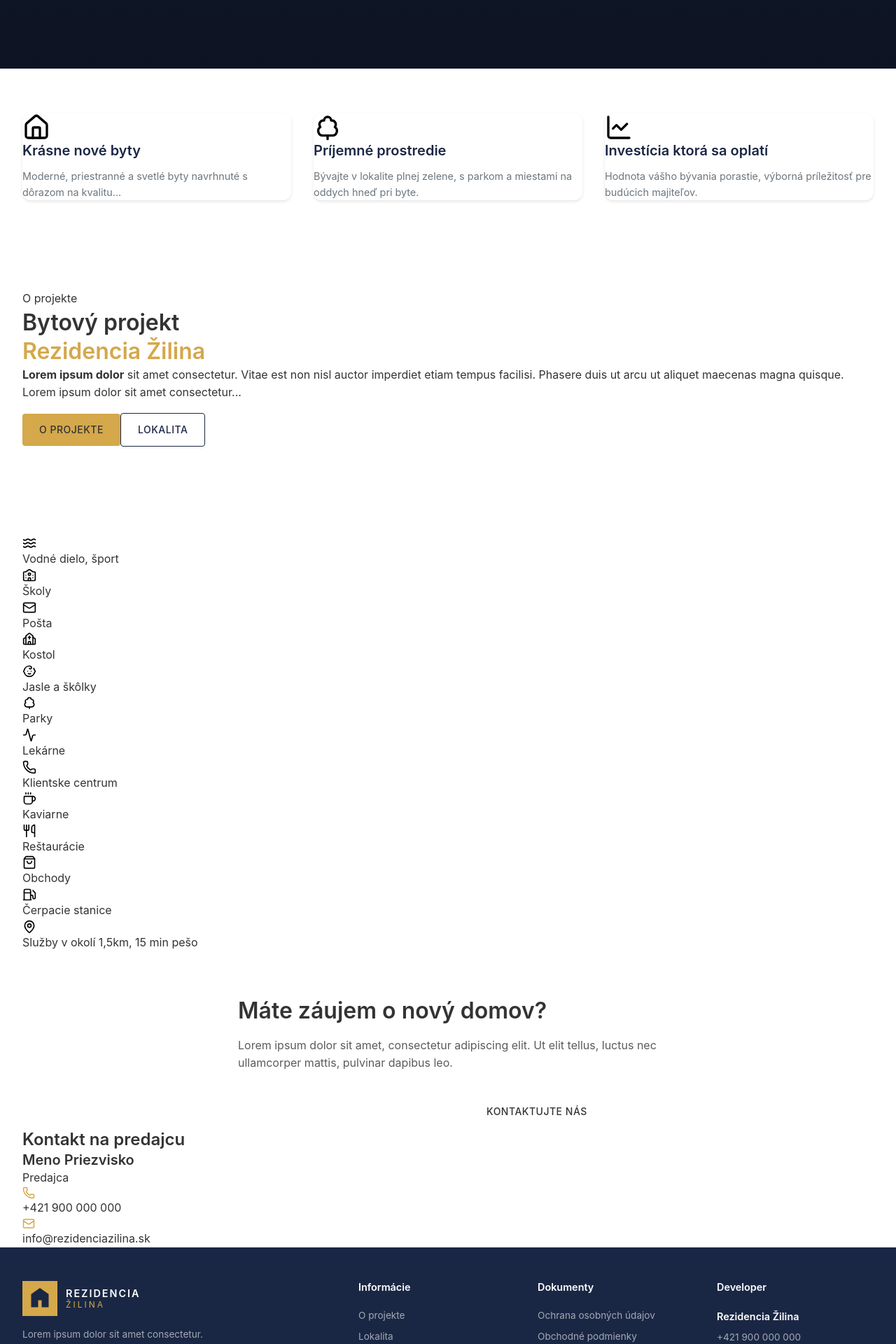
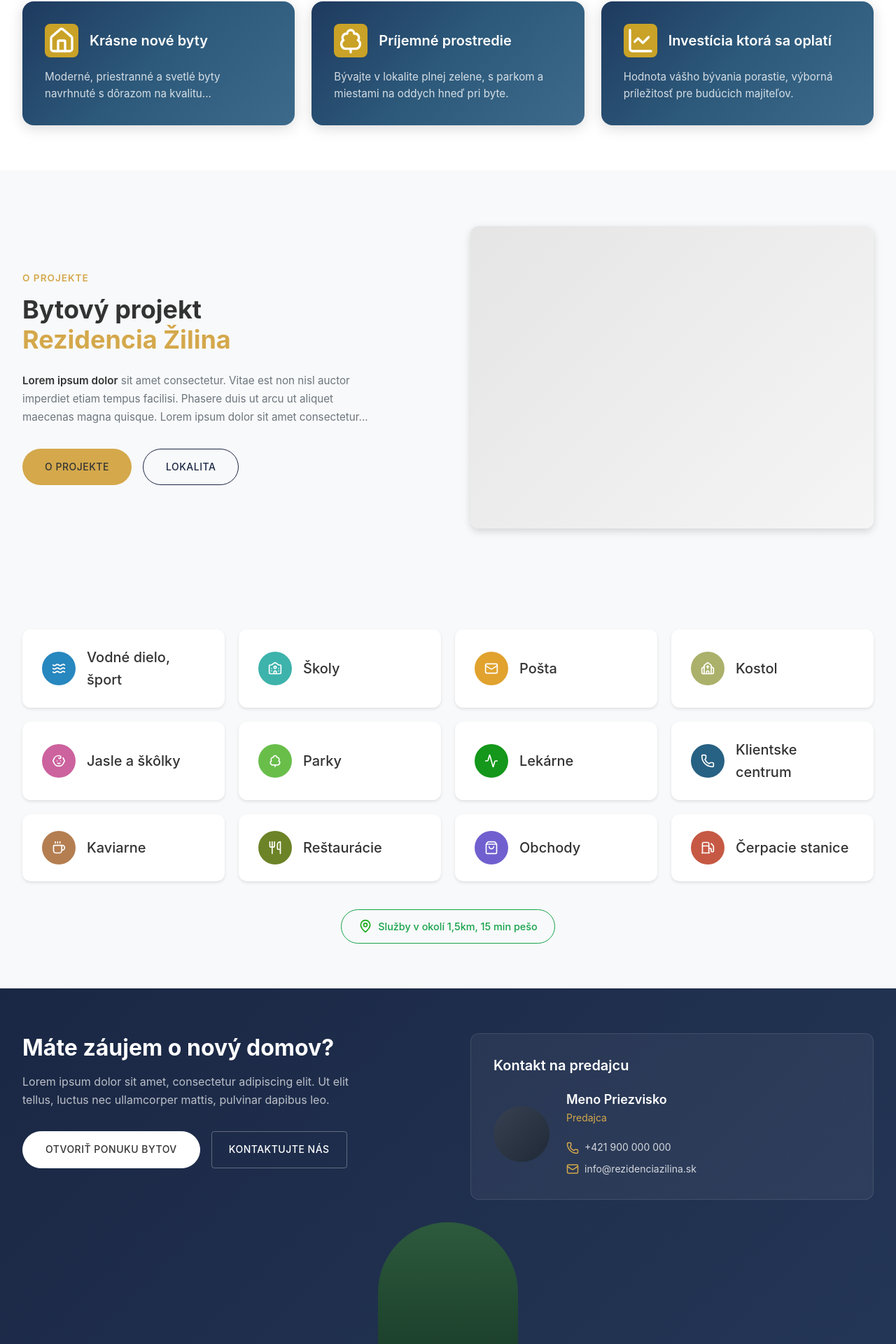
Before and after one commit to mijacke/developer-web, a Nuxt app: page / in a window 1280 px wide. Shown: the part 776-2696 px from the top of the page at 70% size. Built offline with nearby package versions, Linux system fonts and the light colour scheme.

Commit message:
style(home): redesign feature cards and amenities

```diff
--- a/app/assets/styles/pages/_home.css
+++ b/app/assets/styles/pages/_home.css
@@ -5,24 +5,25 @@
 /* Hero Section */
 .home-page .hero {
     position: relative;
-    height: 100vh;
-    min-height: 600px;
+    min-height: 80vh;
     display: flex;
     align-items: center;
     justify-content: center;
+    padding: 6rem 0;
 }
 
 .home-page .hero-bg {
     position: absolute;
     inset: 0;
+    background: linear-gradient(135deg, #1a2744 0%, #0f1929 100%);
 }
 
 .home-page .hero-overlay {
     position: absolute;
     inset: 0;
     background: linear-gradient(to bottom,
-            rgba(26, 39, 68, 0.7) 0%,
-            rgba(26, 39, 68, 0.5) 100%);
+            rgba(26, 39, 68, 0.4) 0%,
+            rgba(26, 39, 68, 0.6) 100%);
 }
 
 .home-page .hero-content {
@@ -34,17 +35,31 @@
     max-width: 800px;
 }
 
+.home-page .hero-label {
+    display: inline-block;
+    font-size: 0.8rem;
+    font-weight: 500;
+    letter-spacing: 2px;
+    color: var(--color-gold);
+    margin-bottom: 1rem;
+}
+
 .home-page .hero-title {
-    font-size: 3rem;
+    font-size: clamp(2.5rem, 5vw, 4rem);
     font-weight: 700;
-    margin-bottom: 1rem;
+    margin-bottom: 1.5rem;
     color: var(--color-text-light);
+    line-height: 1.1;
 }
 
 .home-page .hero-subtitle {
-    font-size: 1.25rem;
-    opacity: 0.9;
+    font-size: 1.1rem;
+    opacity: 0.85;
     margin-bottom: 2rem;
+    max-width: 600px;
+    margin-left: auto;
+    margin-right: auto;
+    line-height: 1.6;
 }
 
 .home-page .hero-buttons {
@@ -54,128 +69,497 @@
     flex-wrap: wrap;
 }
 
-/* Features Section */
-.home-page .features-grid {
+/* Rounded Button Style */
+.btn-rounded {
+    border-radius: 50px !important;
+    padding: 0.875rem 2rem !important;
+}
+
+/* Feature Cards Section */
+.home-page .features {
+    background: transparent;
+    padding: 4rem 0;
+    position: relative;
+    z-index: 10;
+}
+
+.home-page .features .features-grid {
     display: grid;
     grid-template-columns: repeat(3, 1fr);
-    gap: 2rem;
+    gap: 1.5rem;
 }
 
-.home-page .feature-card {
-    background: var(--color-bg-white);
-    border-radius: var(--radius-lg);
-    overflow: hidden;
-    box-shadow: var(--shadow-sm);
+.home-page .features .feature-card {
+    background: linear-gradient(135deg, #1e3a5f 0%, #2d5a7b 50%, #3d6a8b 100%);
+    border-radius: 1rem;
+    padding: 2rem;
+    box-shadow: 0 4px 20px rgba(0, 0, 0, 0.15);
+    transition: all var(--transition-normal);
+    border: none;
+    color: white;
 }
 
-.home-page .feature-image {
-    aspect-ratio: 16/10;
+.home-page .features .feature-card:hover {
+    transform: translateY(-4px);
+    box-shadow: 0 8px 30px rgba(0, 0, 0, 0.2);
 }
 
-.home-page .feature-content {
-    padding: 1.5rem;
+.home-page .features .feature-header {
+    display: flex;
+    align-items: center;
+    gap: 1rem;
+    margin-bottom: 1rem;
 }
 
-.home-page .feature-title {
-    font-size: 1.25rem;
-    margin-bottom: 0.75rem;
-    color: var(--color-primary-dark);
+.home-page .features .feature-icon {
+    width: 48px;
+    height: 48px;
+    display: flex;
+    align-items: center;
+    justify-content: center;
+    flex-shrink: 0;
+    background: #c9a227;
+    border-radius: 0.5rem;
 }
 
-.home-page .feature-text {
-    color: var(--color-text-muted);
-    font-size: 0.9rem;
+.home-page .features .feature-icon img {
+    filter: brightness(0) invert(1);
+}
+
+.home-page .features .feature-title {
+    font-size: 1.25rem;
+    font-weight: 600;
+    color: white;
+    margin: 0;
+}
+
+.home-page .features .feature-text {
+    font-size: 0.95rem;
+    color: rgba(255, 255, 255, 0.8);
     line-height: 1.6;
     margin: 0;
 }
 
-/* Services Section */
-.home-page .services-grid {
-    display: grid;
-    grid-template-columns: repeat(6, 1fr);
-    gap: 1.5rem;
-    margin-top: 2rem;
+/* About Project Section */
+.home-page .about-project {
+    background: var(--color-bg-light);
+    padding: 5rem 0;
 }
 
-.home-page .service-item {
+.home-page .about-grid {
+    display: grid;
+    grid-template-columns: 1fr 1fr;
+    gap: 4rem;
+    align-items: center;
+}
+
+.home-page .about-content {
+    max-width: 500px;
+}
+
+.home-page .about-label {
+    display: inline-block;
+    font-size: 0.85rem;
+    font-weight: 600;
+    color: var(--color-gold);
+    margin-bottom: 0.75rem;
+    text-transform: uppercase;
+    letter-spacing: 1px;
+}
+
+.home-page .about-title {
+    font-size: 2.25rem;
+    font-weight: 700;
+    color: var(--color-text-dark);
+    margin-bottom: 1.5rem;
+    line-height: 1.2;
+}
+
+.home-page .about-title .text-gold {
+    color: var(--color-gold);
+}
+
+.home-page .about-text {
+    color: var(--color-text-muted);
+    line-height: 1.7;
+    margin-bottom: 2rem;
+    font-size: 0.95rem;
+}
+
+.home-page .about-text strong {
+    color: var(--color-text-dark);
+    font-weight: 600;
+}
+
+.home-page .about-buttons {
     display: flex;
-    flex-direction: column;
+    gap: 1rem;
+    flex-wrap: wrap;
+}
+
+.home-page .about-image {
+    position: relative;
+}
+
+.home-page .about-image-wrapper {
+    width: 100%;
+    aspect-ratio: 4/3;
+    border-radius: var(--radius-lg);
+    background: linear-gradient(135deg, #e5e5e5 0%, #f5f5f5 100%);
+    box-shadow: var(--shadow-md);
+}
+
+/* Amenities Section */
+.home-page .amenities {
+    padding: 4rem 0;
+    background: var(--color-bg-light);
+}
+
+.home-page .amenities-grid {
+    display: grid;
+    grid-template-columns: repeat(4, 1fr);
+    gap: 1.25rem;
+}
+
+.home-page .amenity-item {
+    display: flex;
+    flex-direction: row;
     align-items: center;
-    gap: 0.75rem;
-    padding: 1.5rem 1rem;
+    gap: 1rem;
+    padding: 1.5rem 1.75rem;
     background: var(--color-bg-white);
-    border-radius: var(--radius-md);
+    border-radius: var(--radius-lg);
     box-shadow: var(--shadow-sm);
     transition: all var(--transition-normal);
 }
 
-.home-page .service-item:hover {
-    transform: translateY(-4px);
+.home-page .amenity-item:hover {
+    transform: translateY(-2px);
     box-shadow: var(--shadow-md);
 }
 
-.home-page .service-icon {
-    color: var(--color-gold);
+.home-page .amenity-icon {
+    width: 48px;
+    height: 48px;
+    display: flex;
+    align-items: center;
+    justify-content: center;
+    border-radius: 50%;
+    flex-shrink: 0;
 }
 
-.home-page .service-label {
-    font-size: 0.875rem;
+.home-page .amenity-icon img {
+    filter: brightness(0) invert(1);
+}
+
+/* Icon Color Variants */
+.home-page .amenity-icon--teal {
+    background: #2787BF;
+    color: white;
+}
+
+.home-page .amenity-icon--green {
+    background: #3DB3AC;
+    color: white;
+}
+
+.home-page .amenity-icon--orange {
+    background: #E1A22E;
+    color: white;
+}
+
+.home-page .amenity-icon--brown {
+    background: #ABB16A;
+    color: white;
+}
+
+.home-page .amenity-icon--red {
+    background: #CC629E;
+    color: white;
+}
+
+.home-page .amenity-icon--lime {
+    background: #69BE4A;
+    color: white;
+}
+
+.home-page .amenity-icon--emerald {
+    background: #14971A;
+    color: white;
+}
+
+.home-page .amenity-icon--blue {
+    background: #276183;
+    color: white;
+}
+
+.home-page .amenity-icon--cyan {
+    background: #B47E51;
+    color: white;
+}
+
+.home-page .amenity-icon--purple {
+    background: #6C8327;
+    color: white;
+}
+
+.home-page .amenity-icon--gold {
+    background: #7060CF;
+    color: white;
+}
+
+.home-page .amenity-icon--salmon {
+    background: #C65944;
+    color: white;
+}
+
+.home-page .amenity-label {
+    font-size: 1.25rem;
     font-weight: 500;
     color: var(--color-text-dark);
-    text-align: center;
 }
 
-/* CTA Section */
-.home-page .cta {
-    text-align: center;
+/* Badge at bottom - green */
+.home-page .amenities-badge-wrapper {
+    display: flex;
+    justify-content: center;
+    margin-top: 2.5rem;
+}
+
+.home-page .amenities-badge {
+    display: inline-flex;
+    align-items: center;
+    gap: 0.5rem;
+    background: transparent;
+    color: #16a34a;
+    padding: 0.75rem 1.5rem;
+    border-radius: 50px;
+    border: 1px solid #16a34a;
+    font-size: 0.9rem;
+    font-weight: 500;
+}
+
+.home-page .amenities-badge img {
+    flex-shrink: 0;
+    filter: invert(48%) sepia(79%) saturate(2476%) hue-rotate(86deg) brightness(95%) contrast(85%);
+}
+
+/* CTA + Salesperson Section */
+.home-page .cta-salesperson {
+    position: relative;
+    background: linear-gradient(135deg, #1a2744 0%, #243656 100%);
+    padding: 4rem 0 0;
+    overflow: hidden;
+}
+
+.home-page .cta-salesperson-grid {
+    display: grid;
+    grid-template-columns: 1fr 1fr;
+    gap: 4rem;
+    align-items: start;
 }
 
 .home-page .cta-content {
-    max-width: 600px;
-    margin: 0 auto;
+    max-width: 500px;
 }
 
 .home-page .cta-title {
     font-size: 2rem;
+    font-weight: 700;
+    color: var(--color-text-light);
     margin-bottom: 1rem;
 }
 
 .home-page .cta-text {
-    opacity: 0.8;
+    color: rgba(255, 255, 255, 0.7);
     margin-bottom: 2rem;
+    line-height: 1.6;
 }
 
 .home-page .cta-buttons {
     display: flex;
     gap: 1rem;
+    flex-wrap: wrap;
+}
+
+.btn-dark {
+    color: var(--color-text-dark) !important;
+    background: var(--color-bg-white) !important;
+    border-color: var(--color-bg-white) !important;
+}
+
+.btn-dark:hover {
+    background: var(--color-gold) !important;
+    border-color: var(--color-gold) !important;
+}
+
+.btn-text {
+    background: transparent !important;
+    border: 1px solid rgba(255, 255, 255, 0.3) !important;
+    color: var(--color-text-light) !important;
+}
+
+.btn-text:hover {
+    border-color: var(--color-text-light) !important;
+}
+
+/* Salesperson */
+.home-page .salesperson-content {
+    padding: 2rem;
+    background: rgba(255, 255, 255, 0.05);
+    border-radius: var(--radius-lg);
+    border: 1px solid rgba(255, 255, 255, 0.1);
+}
+
+.home-page .salesperson-heading {
+    font-size: 1.25rem;
+    font-weight: 600;
+    color: var(--color-text-light);
+    margin-bottom: 1.5rem;
+}
+
+.home-page .salesperson-card {
+    display: flex;
+    gap: 1.5rem;
+    align-items: center;
+}
+
+.home-page .salesperson-photo {
+    width: 80px;
+    height: 80px;
+    border-radius: 50%;
+    background: linear-gradient(135deg, #374151 0%, #1f2937 100%);
+    flex-shrink: 0;
+}
+
+.home-page .salesperson-info {
+    display: flex;
+    flex-direction: column;
+    gap: 0.25rem;
+}
+
+.home-page .salesperson-name {
+    font-size: 1.125rem;
+    font-weight: 600;
+    color: var(--color-text-light);
+    margin: 0;
+}
+
+.home-page .salesperson-role {
+    font-size: 0.875rem;
+    color: var(--color-gold);
+    margin-bottom: 0.5rem;
+}
+
+.home-page .salesperson-contact {
+    display: flex;
+    flex-direction: column;
+    gap: 0.5rem;
+    margin-top: 0.5rem;
+}
+
+.home-page .salesperson-contact .contact-item {
+    display: flex;
+    align-items: center;
+    gap: 0.5rem;
+    color: rgba(255, 255, 255, 0.8);
+    font-size: 0.875rem;
+    transition: color var(--transition-fast);
+}
+
+.home-page .salesperson-contact .contact-item:hover {
+    color: var(--color-gold);
+}
+
+.home-page .salesperson-contact .contact-item svg {
+    color: var(--color-gold);
+    flex-shrink: 0;
+}
+
+/* Tree Decoration */
+.home-page .tree-decoration {
+    position: relative;
+    height: 200px;
+    margin-top: 2rem;
+    display: flex;
     justify-content: center;
-    flex-wrap: wrap;
+    overflow: hidden;
+}
+
+.home-page .tree-image {
+    width: 200px;
+    height: 200px;
+    border-radius: 50% 50% 0 0;
+    background: linear-gradient(180deg, #2d5a3d 0%, #1a3d2a 100%);
 }
 
 /* Responsive */
 @media (max-width: 1024px) {
-    .home-page .services-grid {
+    .home-page .features .features-grid {
         grid-template-columns: repeat(3, 1fr);
+        gap: 1rem;
+    }
+
+    .home-page .about-grid {
+        grid-template-columns: 1fr;
+        gap: 2rem;
+    }
+
+    .home-page .about-image {
+        order: -1;
+    }
+
+    .home-page .amenities-grid {
+        grid-template-columns: repeat(2, 1fr);
+    }
+
+    .home-page .cta-salesperson-grid {
+        grid-template-columns: 1fr;
+        gap: 2rem;
     }
 }
 
 @media (max-width: 768px) {
+    .home-page .hero {
+        min-height: 70vh;
+        padding: 4rem 0;
+    }
+
     .home-page .hero-title {
         font-size: 2rem;
     }
 
-    .home-page .features-grid {
+    .home-page .features .features-grid {
         grid-template-columns: 1fr;
+        gap: 1rem;
     }
 
-    .home-page .services-grid {
+    .home-page .features .feature-card {
+        padding: 1.5rem;
+    }
+
+    .home-page .about-title {
+        font-size: 1.75rem;
+    }
+
+    .home-page .amenities-grid {
         grid-template-columns: repeat(2, 1fr);
+    }
+
+    .home-page .salesperson-card {
+        flex-direction: column;
+        text-align: center;
+    }
+
+    .home-page .salesperson-contact {
+        align-items: center;
     }
 }
 
 @media (max-width: 480px) {
     .home-page .hero {
-        min-height: 500px;
+        min-height: auto;
+        padding: 6rem 0 4rem;
     }
 
     .home-page .hero-title {
@@ -185,4 +569,9 @@
     .home-page .hero-subtitle {
         font-size: 1rem;
     }
+
+    .home-page .amenities-badge {
+        font-size: 0.8rem;
+        padding: 0.5rem 1rem;
+    }
 }
```
